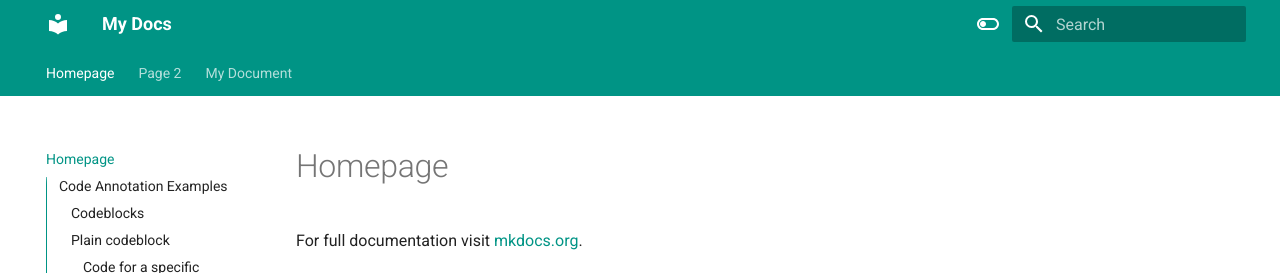
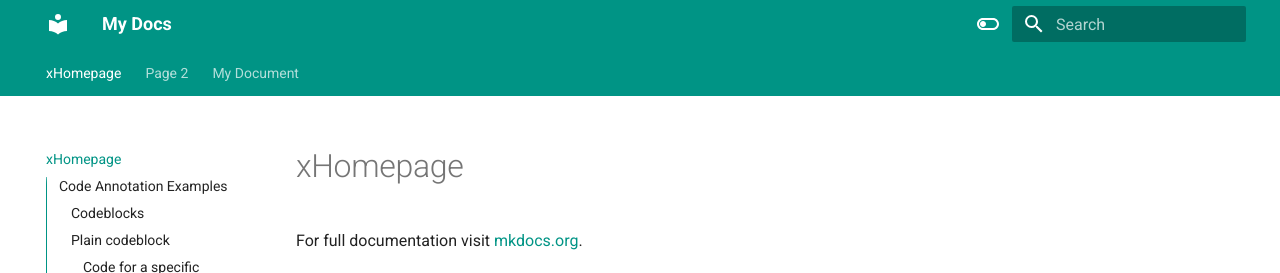
Before and after one commit to scholzm/mkdocs-yt-tutorial, an MkDocs documentation site: the page built from docs/index.md, in a window 1280 px wide and 900 px high. Shown: the top 273 px of the window. Built offline with MkDocs 1.6.1 and Material for MkDocs 9.7.7, drawn with Linux system fonts in a browser that asks for light colours; emoji names are drawn with the system emoji font.

Commit message:
test, if pages are sorted by name

```diff
--- a/docs/index.md
+++ b/docs/index.md
@@ -1,4 +1,4 @@
-# Homepage
+# xHomepage
 
 For full documentation visit [mkdocs.org](https://www.mkdocs.org).
 
```
